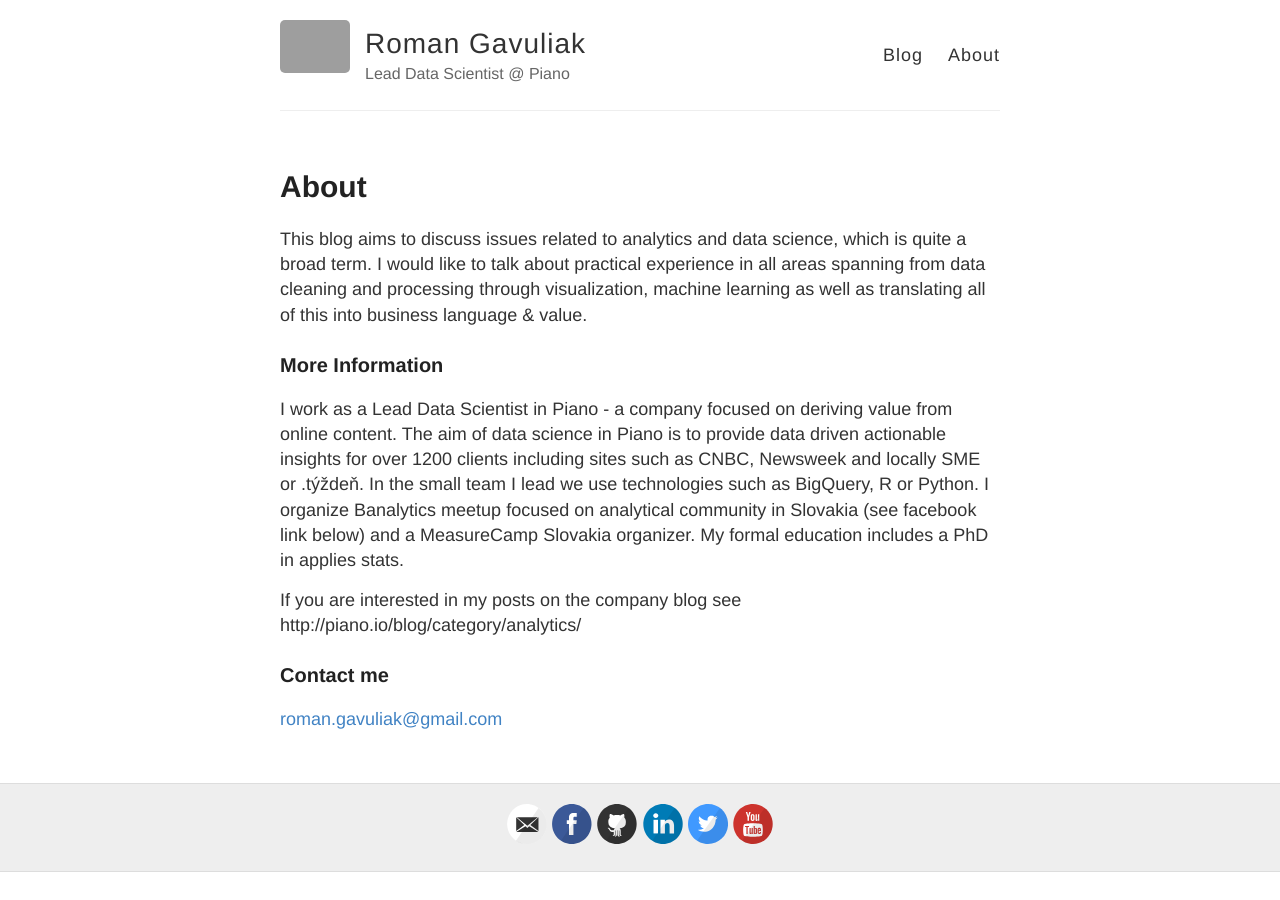
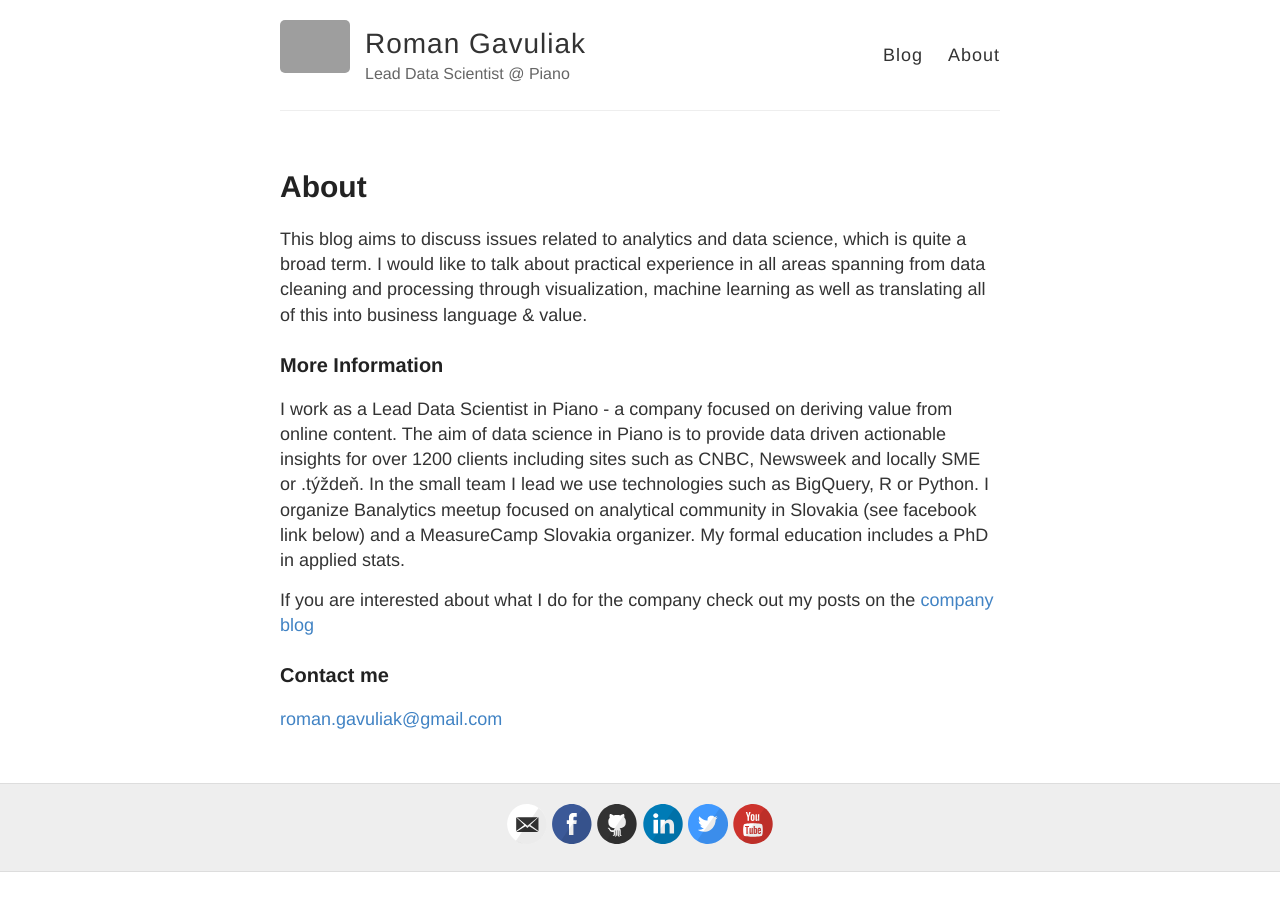
Before and after one commit to banalytics/banalytics.github.io, a Jekyll site: the page built from about.md, in a window 1280 px wide. Built offline with Jekyll 4.4.1, drawn with Linux system fonts in a browser that asks for light colours; grey boxes are pictures that could not be loaded.

Commit message:
already a typo and a link fix

```diff
--- a/about.md
+++ b/about.md
@@ -14,10 +14,12 @@ I work as a Lead Data Scientist in Piano - a company focused on deriving value f
 science in Piano is to provide data driven actionable insights for over 1200 clients including sites such as CNBC,
 Newsweek and locally SME or .týždeň. In the small team I lead we use technologies such as BigQuery, R or Python.
 I organize Banalytics meetup focused on analytical community in Slovakia (see facebook link below) and a MeasureCamp
-Slovakia organizer. My formal education includes a PhD in applies stats.
+Slovakia organizer. My formal education includes a PhD in applied stats.
 
-If you are interested in my posts on the company blog see http://piano.io/blog/category/analytics/
+If you are interested about what I do for the company check out my posts on the [company blog](http://piano.io/blog/category/analytics/)
+
+
 
 ### Contact me
 
-[roman.gavuliak@gmail.com](roman.gavuliak@gmail.com)
+[roman.gavuliak@gmail.com](mailto:roman.gavuliak@gmail.com)
```
